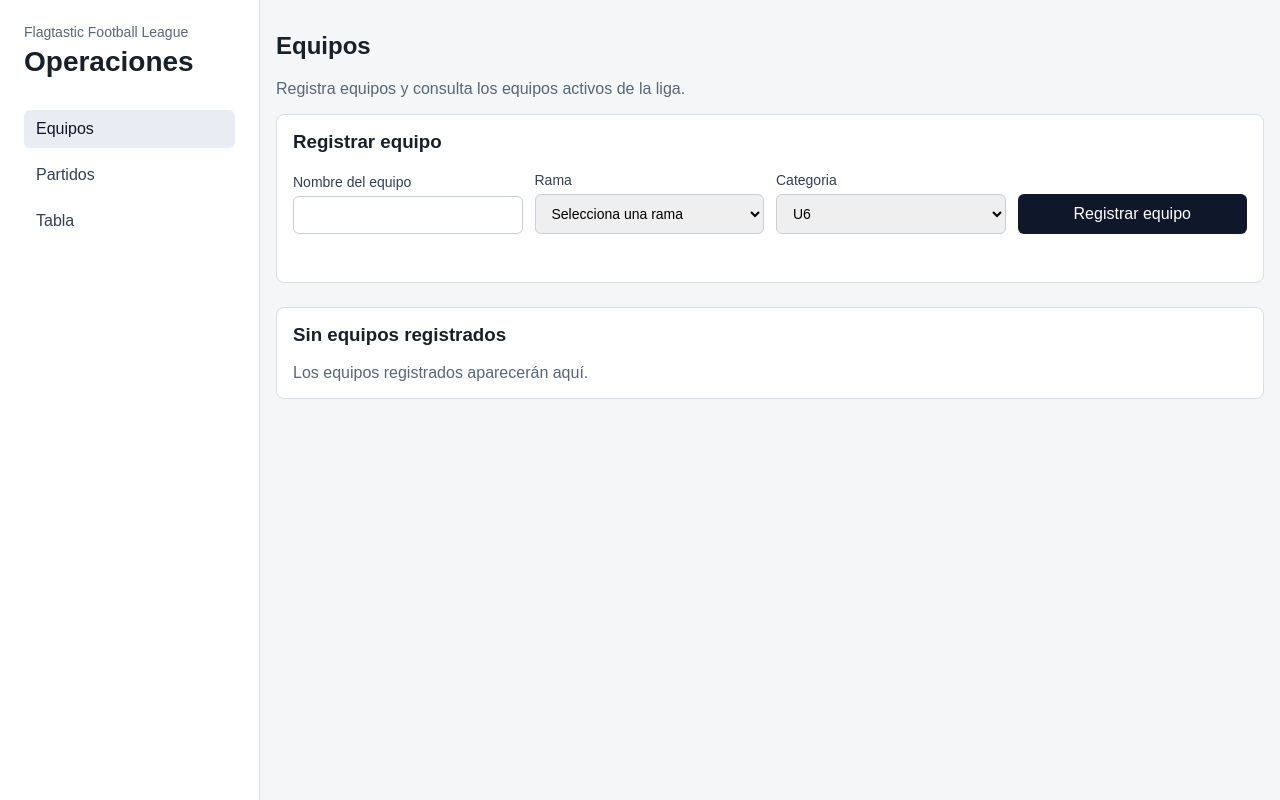
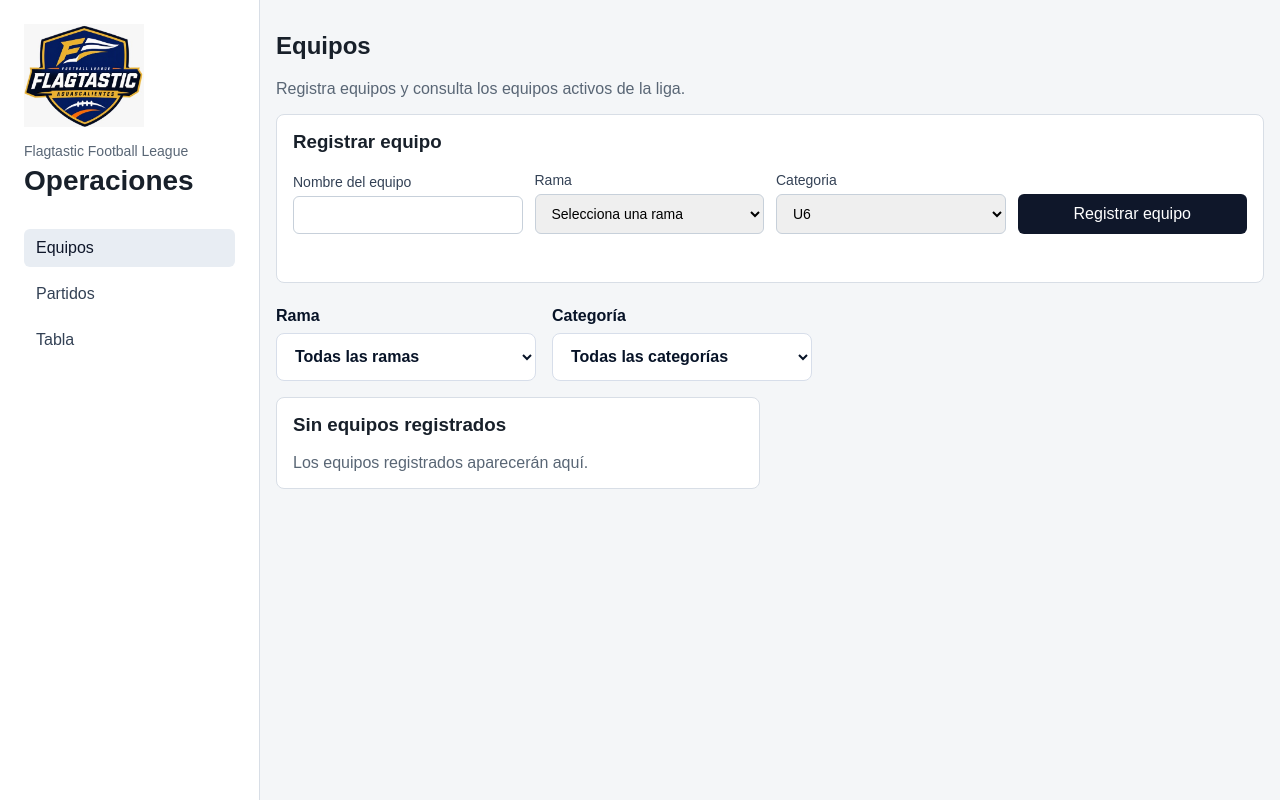
Before and after one commit to bruno-diaz-dev/flagtastic-league, a FastAPI app: page / in a window 1280 px wide. Run offline with FastAPI, Linux system fonts and the light colour scheme; data that the repository does not hold is empty.

Commit message:
Enhance standings and teams UI with new filters and styling
- Updated standings table to include a new class for improved styling.
- Added CSS variables for consistent theming and enhanced table design.
- Introduced filtering options for teams based on branch and category, improving user experience.
- Updated the teams rendering logic to reflect the selected filters.
- Added a brand logo to the sidebar for better branding.

```diff
--- a/static/standings.js
+++ b/static/standings.js
@@ -40,7 +40,7 @@ function renderStandings(standings) {
     }
 
     standingsContainer.innerHTML = `
-        <table>
+        <table class="standings-data-table">
             <thead>
                 <tr>
                     <th>Equipo</th>
@@ -48,7 +48,7 @@ function renderStandings(standings) {
                     <th>P</th>
                     <th>PF</th>
                     <th>PC</th>
-                    <th>Dif</th>
+                    <th>DIF</th>
                 </tr>
             </thead>
             <tbody>
--- a/static/style.css
+++ b/static/style.css
@@ -1,5 +1,17 @@
 * {
     box-sizing: border-box;
+}
+
+:root {
+    --color-navy: #071a44;
+    --color-navy-dark: #041027;
+    --color-gold: #f4c542;
+    --color-orange: #f97316;
+    --color-surface: #ffffff;
+    --color-page: #f3f6fa;
+    --color-border: #d7deea;
+    --color-text: #071327;
+    --color-muted: #43536d;
 }
 
 body {
@@ -7,6 +19,13 @@ body {
     font-family: Arial, sans-serif;
     background: #f4f6f8;
     color: #18202a;
+}
+
+.brand-logo {
+    width: 120px;
+    height: auto;
+    display: block;
+    margin-bottom: 16px;
 }
 
 .layout {
@@ -158,8 +177,8 @@ h1 {
 
 .teams-grid {
     display: grid;
-    grid-template-columns: repeat(auto-fit, minmax(240px, 1fr));
-    gap: 16px;
+    grid-template-columns: repeat(2, minmax(260px, 1fr));
+    gap: 20px;
 }
 
 .team-card,
@@ -266,6 +285,96 @@ h1 {
     white-space: nowrap;
 }
 
+.team-division {
+    margin-top: 24px;
+}
+
+.team-division h3 {
+    margin-bottom: 12px;
+    color: var(--color-navy);
+}
+
+.filters-panel {
+    display: grid;
+    grid-template-columns: repeat(2, minmax(180px, 260px));
+    gap: 16px;
+    align-items: end;
+    margin: 24px 0 16px;
+}
+
+.filters-panel label {
+    display: grid;
+    gap: 8px;
+    color: var(--color-text);
+    font-weight: 600;
+}
+
+.filters-panel select {
+    width: 100%;
+    min-height: 48px;
+    border: 1px solid var(--color-border);
+    border-radius: 8px;
+    padding: 0 14px;
+    background: var(--color-surface);
+    color: var(--color-text);
+    font: inherit;
+}
+
+.standings-table {
+    overflow-x: auto;
+}
+
+.standings-data-table {
+    width: 100%;
+    border-collapse: separate;
+    border-spacing: 0;
+    overflow: hidden;
+    border: 1px solid var(--color-border);
+    border-radius: 8px;
+    background: var(--color-surface);
+}
+
+.standings-data-table th,
+.standings-data-table td {
+    padding: 14px 16px;
+    border-bottom: 1px solid var(--color-border);
+    text-align: center;
+    white-space: nowrap;
+}
+
+.standings-data-table th {
+    background: var(--color-navy);
+    color: white;
+    font-size: 13px;
+    font-weight: 700;
+}
+
+.standings-data-table th:first-child,
+.standings-data-table td:first-child {
+    text-align: left;
+}
+
+.standings-data-table tbody tr:nth-child(even) {
+    background: #f8fafc;
+}
+
+.standings-data-table tbody tr:hover {
+    background: #fff7df;
+}
+
+.standings-data-table tbody tr:last-child td {
+    border-bottom: 0;
+}
+
+.standings-data-table td:first-child {
+    font-weight: 700;
+    color: var(--color-navy);
+}
+
+.standings-data-table td:last-child {
+    font-weight: 700;
+}
+
 @media (max-width: 820px) {
     .layout {
         grid-template-columns: 1fr;
--- a/static/teams.js
+++ b/static/teams.js
@@ -9,6 +9,9 @@ const rosterContainer = document.querySelector("#roster");
 
 const playerForm = document.querySelector("#player-form");
 const playerFormMessage = document.querySelector("#player-form-message");
+
+const teamFilterBranch = document.querySelector("#team-filter-branch");
+const teamFilterCategory = document.querySelector("#team-filter-category");
 
 let selectedTeamId = null;
 
@@ -40,6 +43,26 @@ function renderTeams(teams) {
             </button>
         `)
         .join("");
+}
+
+function getFilteredTeams() {
+    const selectedBranch= teamFilterBranch.value;
+    const selectedCategory = teamFilterCategory.value;
+
+    return teamsState.filter((team) => {
+        const matchesBranch =
+            selectedBranch === "" || team.branch === selectedBranch;
+
+        const matchesCategory =
+            selectedCategory === "" || team.category === selectedCategory;
+
+        return matchesBranch && matchesCategory;
+    });
+}
+
+function renderFilteredTeams() {
+    const filteredTeams = getFilteredTeams();
+    renderTeams(filteredTeams);
 }
 
 function renderGameTeamOptions(teams) {
@@ -110,7 +133,7 @@ async function loadTeams() {
         const teams = await response.json();
         teamsState = teams;
         renderGameTeamOptions(teamsState);
-        renderTeams(teams);
+        renderFilteredTeams();
     } catch (error) {
         teamsContainer.innerHTML = `
             <div class="empty-state">
@@ -237,4 +260,6 @@ if (playerForm !== null) {
     playerForm.addEventListener("submit", registerPlayer);
 }
 
+teamFilterBranch.addEventListener("change", renderFilteredTeams);
+teamFilterCategory.addEventListener("change", renderFilteredTeams);
 teamForm.addEventListener("submit", registerTeam);
--- a/templates/index.html
+++ b/templates/index.html
@@ -10,6 +10,11 @@
     <div class="layout">
         <aside class="sidebar">
             <div class="brand">
+                <img
+                    class="brand-logo"
+                    src="/static/assets/flagtastic.jpeg"
+                    alt="Flagtastic Football League"
+                >
                 <p class="eyebrow">Flagtastic Football League</p>
                 <h1>Operaciones</h1>
             </div>
@@ -78,6 +83,32 @@
                     </form>
 
                     <p id="form-message" class="form-message" role="status"></p>
+                </section>
+
+                <section class="filters-panel">
+                    <label>
+                        Rama
+                        <select id="team-filter-branch">
+                            <option value="">Todas las ramas</option>
+                            <option value="varonil">Varonil</option>
+                            <option value="femenil">Femenil</option>
+                            <option value="mixto">Mixto</option>
+                        </select>
+                    </label>
+
+                    <label>
+                        Categoría
+                        <select id="team-filter-category">
+                            <option value="">Todas las categorías</option>
+                            <option value="u6">U6</option>
+                            <option value="u8">U8</option>
+                            <option value="u12">U12</option>
+                            <option value="u14">U14</option>
+                            <option value="u16">U16</option>
+                            <option value="u18">U18</option>
+                            <option value="libre">Libre</option>
+                        </select>
+                    </label>
                 </section>
 
                 <section id="teams" class="teams-grid" aria-live="polite"></section>
```
